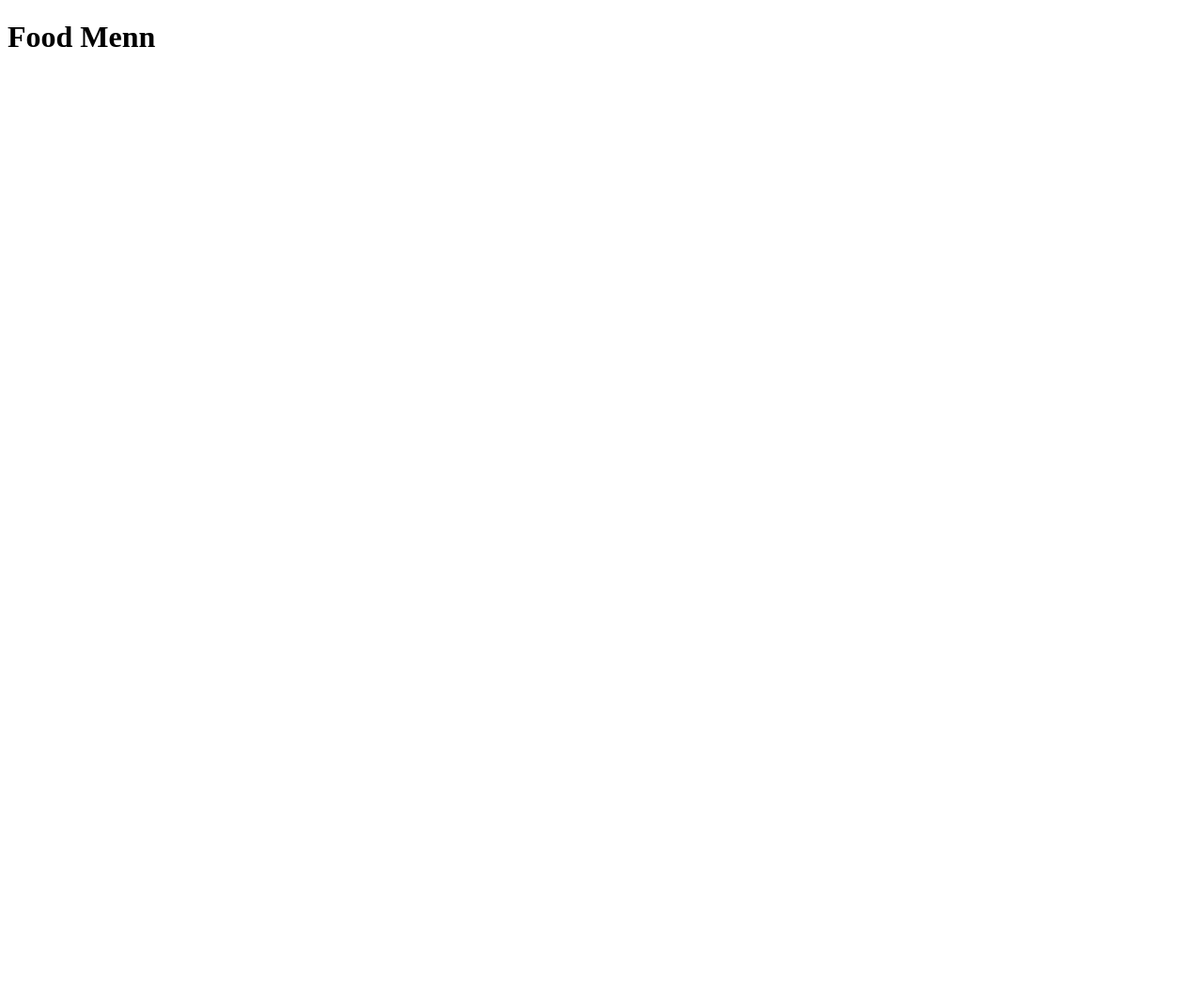
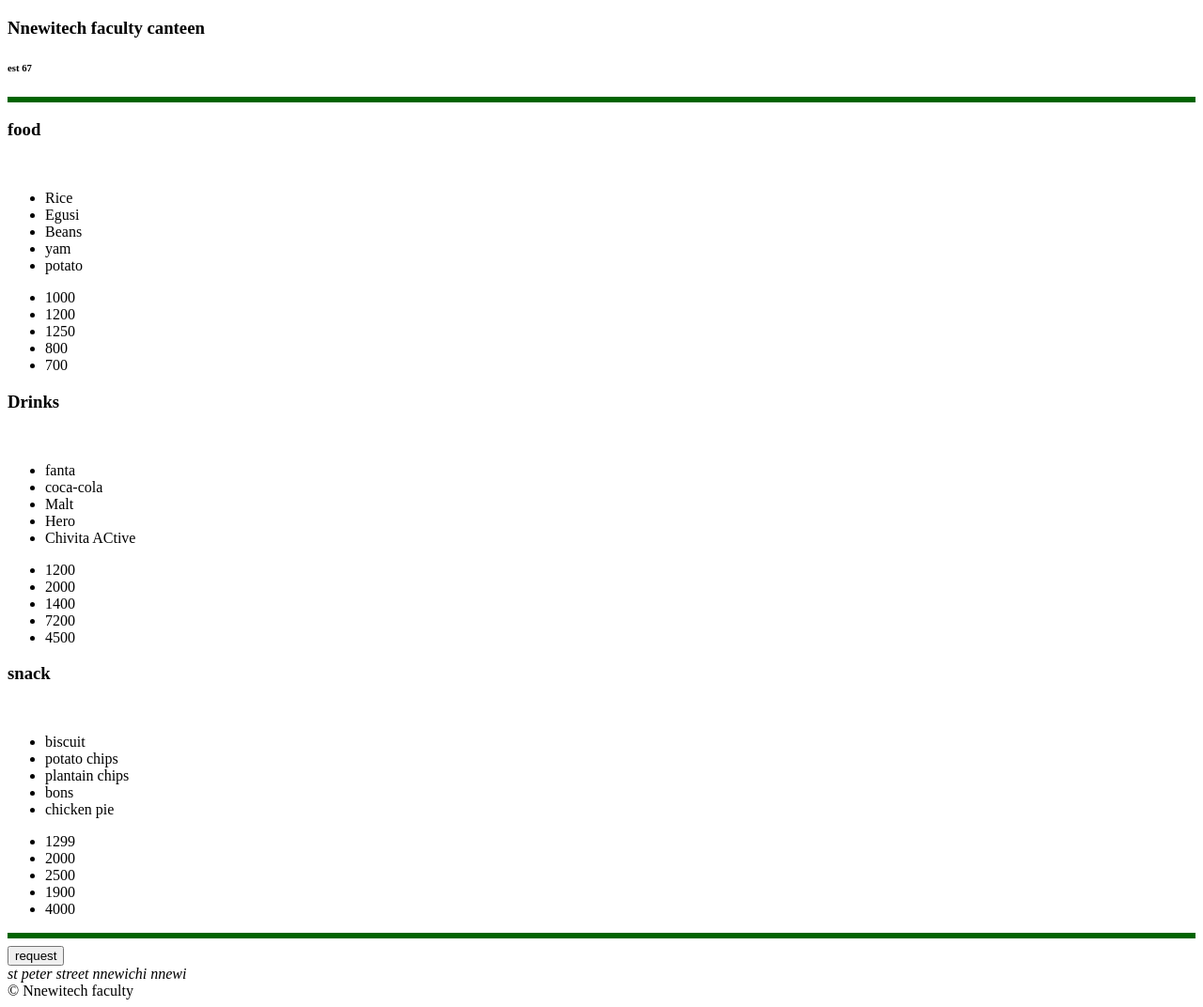
Before and after one commit to fran-897-uinx/foodmenu, a plain HTML site: page index.html in a window 1280 px wide. Shown: the whole page at 94% size. Before the commit the page ends 800 px from the top, so only its background shows below. Drawn offline with Linux system fonts and the light colour scheme.

Commit message:
commenting

```diff
--- a/index.html
+++ b/index.html
@@ -7,10 +7,92 @@
   </head>
 
   <body>
-    <!-- A form -->
-    <form>
-      <h1>Food Menn</h1>
-    </form>
-    <!-- input huch jhon -->
+    <div class="card">
+      <header>
+        <h3>Nnewitech faculty canteen</h3>
+        <h6>est 67</h6>
+      </header>
+      <hr style="border: 3px solid; border-color: darkgreen" />
+      <!-- page 1 -->
+      <div class="box">
+        <div class="head">
+          <h3>food</h3>
+          <img src="" alt="" />
+        </div>
+        <div class="list">
+          <ul>
+            <li>Rice</li>
+            <li>Egusi</li>
+            <li>Beans</li>
+            <li>yam</li>
+            <li>potato</li>
+          </ul>
+
+          <ul>
+            <li>1000</li>
+            <li>1200</li>
+            <li>1250</li>
+            <li>800</li>
+            <li>700</li>
+          </ul>
+        </div>
+      </div>
+      <!-- page 2 -->
+      <div class="box">
+        <div class="head">
+          <h3>Drinks</h3>
+          <img src="" alt="" />
+        </div>
+        <div class="list">
+          <ul>
+            <li>fanta</li>
+            <li>coca-cola</li>
+            <li>Malt</li>
+            <li>Hero</li>
+            <li>Chivita ACtive</li>
+          </ul>
+
+          <ul>
+            <li>1200</li>
+            <li>2000</li>
+            <li>1400</li>
+            <li>7200</li>
+            <li>4500</li>
+          </ul>
+        </div>
+      </div>
+
+      <!-- page 3 -->
+
+      <div class="box">
+        <div class="head">
+          <h3>snack</h3>
+          <img src="" alt="" />
+        </div>
+        <div class="list">
+          <ul>
+            <li>biscuit</li>
+            <li>potato chips</li>
+            <li>plantain chips</li>
+            <li>bons</li>
+            <li>chicken pie</li>
+          </ul>
+
+          <ul>
+            <li>1299</li>
+            <li>2000</li>
+            <li>2500</li>
+            <li>1900</li>
+            <li>4000</li>
+          </ul>
+        </div>
+      </div>
+      <hr style="border: 3px solid; border-color: darkgreen" />
+      <footer>
+        <button>request</button>
+        <address>st peter street nnewichi nnewi</address>
+        &COPY; Nnewitech faculty
+      </footer>
+    </div>
   </body>
 </html>
```
